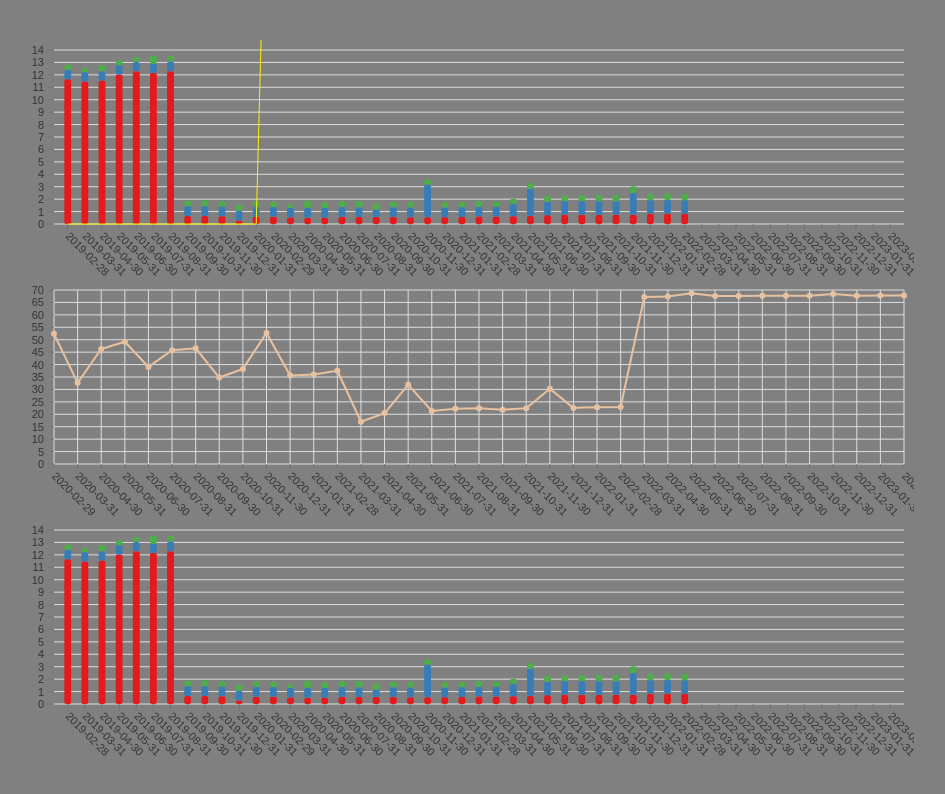
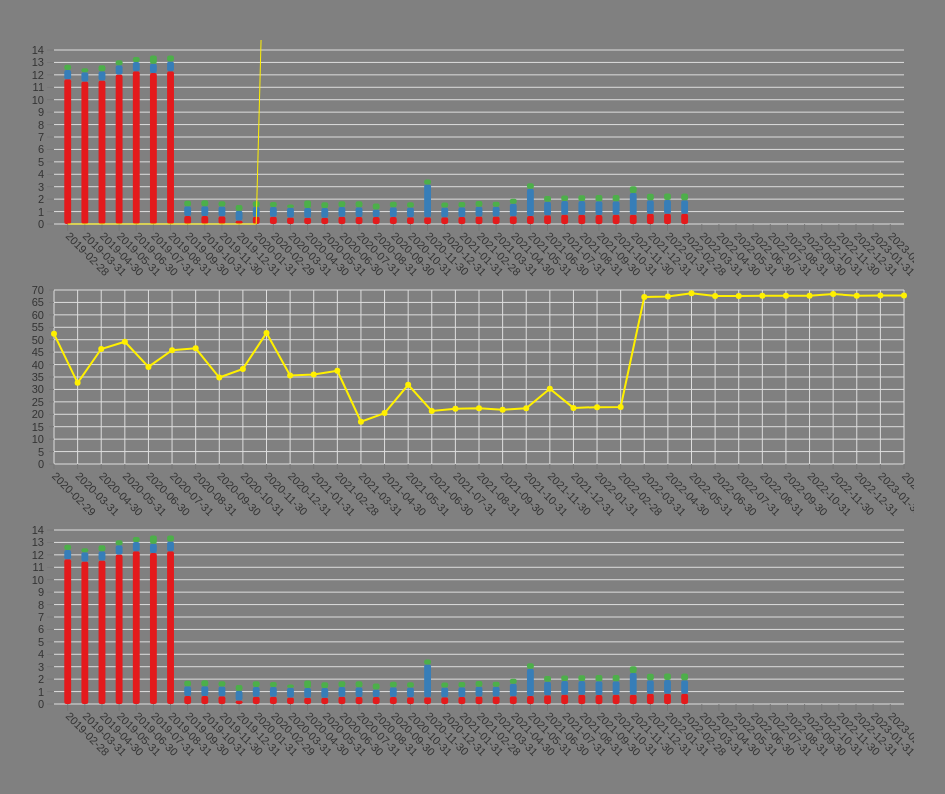
Before and after one commit to FranciscoMaik/POC_chart_bar_with_line, a Next.js app: page / in a window 1280 px wide. Shown: the top 794 px of the page, without its empty margins (174-1119 px from the left). Built offline with nearby package versions, Linux system fonts and the light colour scheme.

Commit message:
feat: using colors personalized

```diff
--- a/src/components/ChartLine/index.tsx
+++ b/src/components/ChartLine/index.tsx
@@ -9,10 +9,13 @@ import { Container } from './styles';
 export const ChartLine: React.FC = function () {
   const data = transformDataLine(dataRequest);
 
+  const colors = data.map(itemColors => itemColors.color);
+
   return (
     <Container>
       <ResponsiveLine
         data={data}
+        colors={colors}
         margin={{
           top: 10,
           bottom: 56,
```
